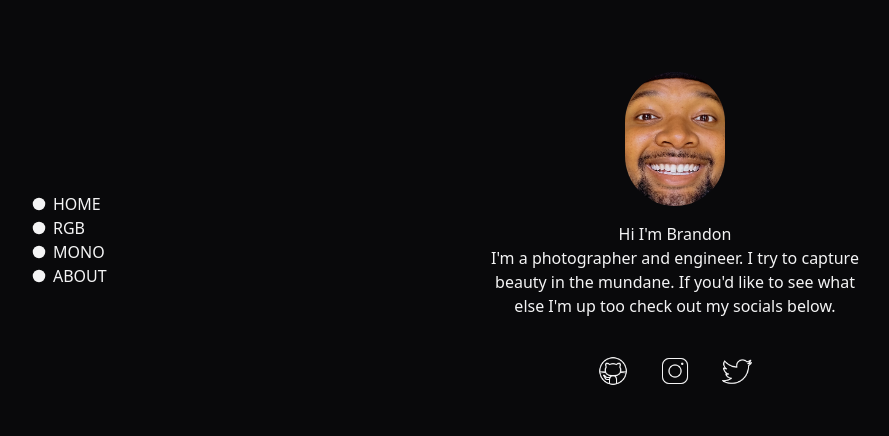
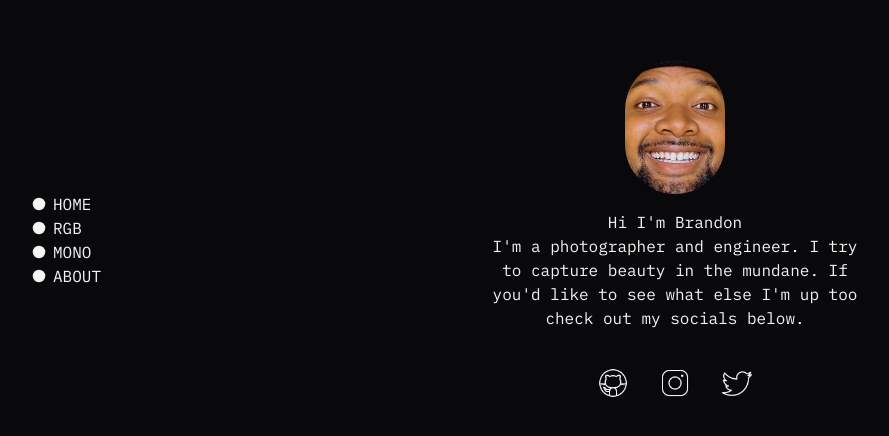
Before and after one commit to BBtxt/BBLOG_World, a Next.js app: page /about in a window 1280 px wide. Shown: the part 160-596 px from the top of the page, without its empty margins (99-988 px from the left). Built offline with nearby package versions, Linux system fonts and the light colour scheme.

Commit message:
added font

```diff
--- a/package.json
+++ b/package.json
@@ -9,6 +9,7 @@
     "lint": "next lint"
   },
   "dependencies": {
+    "@fontsource/ibm-plex-mono": "^5.0.8",
     "@react-three/drei": "^9.80.1",
     "@react-three/fiber": "^8.13.6",
     "@types/node": "20.4.2",
--- a/src/pages/_app.tsx
+++ b/src/pages/_app.tsx
@@ -1,6 +1,7 @@
 import '@/styles/globals.css'
 import App, { AppProps } from 'next/app.js'
 import Layout from '@components/layout'
+import '@fontsource/ibm-plex-mono';
 
 export default function MyApp({ Component, pageProps }: AppProps) {
   return (
--- a/src/pages/about.tsx
+++ b/src/pages/about.tsx
@@ -29,17 +29,17 @@ const About = () => {
         className="w-1/2 text-center py-4"
         initial="hidden"
         whileInView="visible"
-        viewport={{ once: true, amount: 0.5 }}
+        viewport={{ once: true, amount: 0.7 }}
         transition={{ duration: 0.5 }}
         variants={{
-          hidden: { opacity: 0, y: -100 },
-          visible: { opacity: 1, y: 0 },
+          hidden: { opacity: 0, x: -100 },
+          visible: { opacity: 1, x: 0 },
         }}
       >
-        <p>Hi I'm Brandon</p>
+        <p>Hi I&apos;m Brandon</p>
         <p>
-          I'm a photographer and engineer. I try to capture beauty in the
-          mundane. If you'd like to see what else I'm up too check out my
+          I&apos;m a photographer and engineer. I try to capture beauty in the
+          mundane. If you&apos;d like to see what else I&apos;m up too check out my
           socials below.{" "}
         </p>
       </motion.div>
@@ -48,9 +48,9 @@ const About = () => {
         initial="hidden"
         whileInView="visible"
         viewport={{ once: true, amount: 0.5 }}
-        transition={{ duration: 0.5 }}
+        transition={{ duration: 0.6 }}
         variants={{
-          hidden: { opacity: 0, y: -100 },
+          hidden: { opacity: 0, y: 100 },
           visible: { opacity: 1, y: 0 },
         }}
       >
--- a/src/styles/globals.css
+++ b/src/styles/globals.css
@@ -6,3 +6,6 @@
     background-color: #09090b;
     color: #f4f4f5;
 }
+body {
+    font-family: 'IBM Plex Mono', sans-serif;
+  }
```
Also changed, not shown: 1 other file (tests, documents, lock files or other folders).
